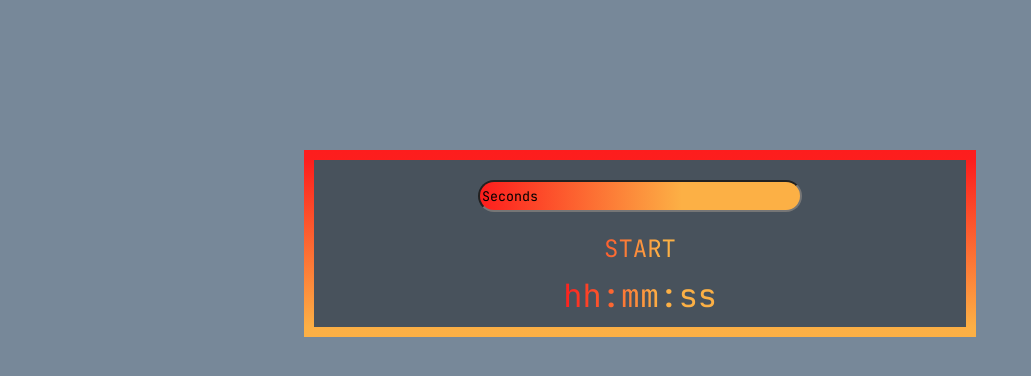
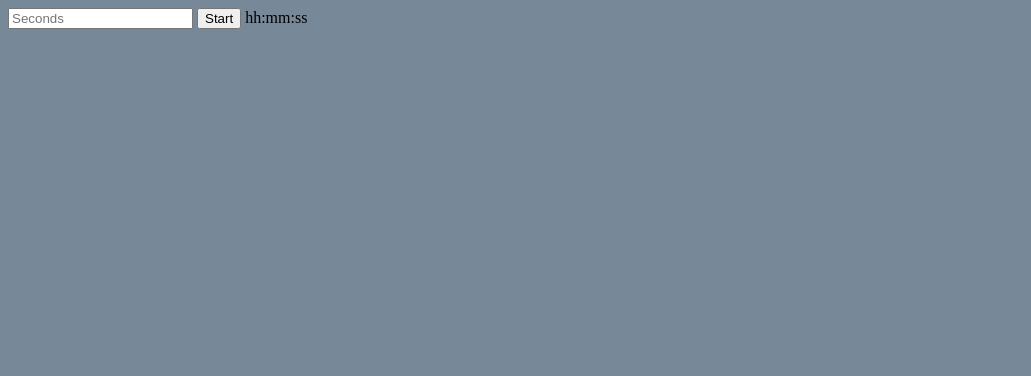
Before and after one commit to loqumi/js-timer, a plain HTML site: page index.html in a window 1280 px wide. Shown: the whole page, without its empty margins (0-1031 px from the left). Drawn offline with Linux system fonts and the light colour scheme.

Commit message:
Update index.html

```diff
--- a/index.html
+++ b/index.html
@@ -5,7 +5,7 @@
     <meta http-equiv="X-UA-Compatible" content="IE=edge" />
     <link href="https://fonts.googleapis.com/css2?family=JetBrains+Mono:wght@200;300;400;500&display=swap" rel="stylesheet">
     <meta name="viewport" content="width=device-width, initial-scale=1.0" />
-    <link rel="stylesheet" href="index.css">
+<!--     <link rel="stylesheet" href="index.css"> -->
     <title>1 task</title>
   </head>
   <body>
```
